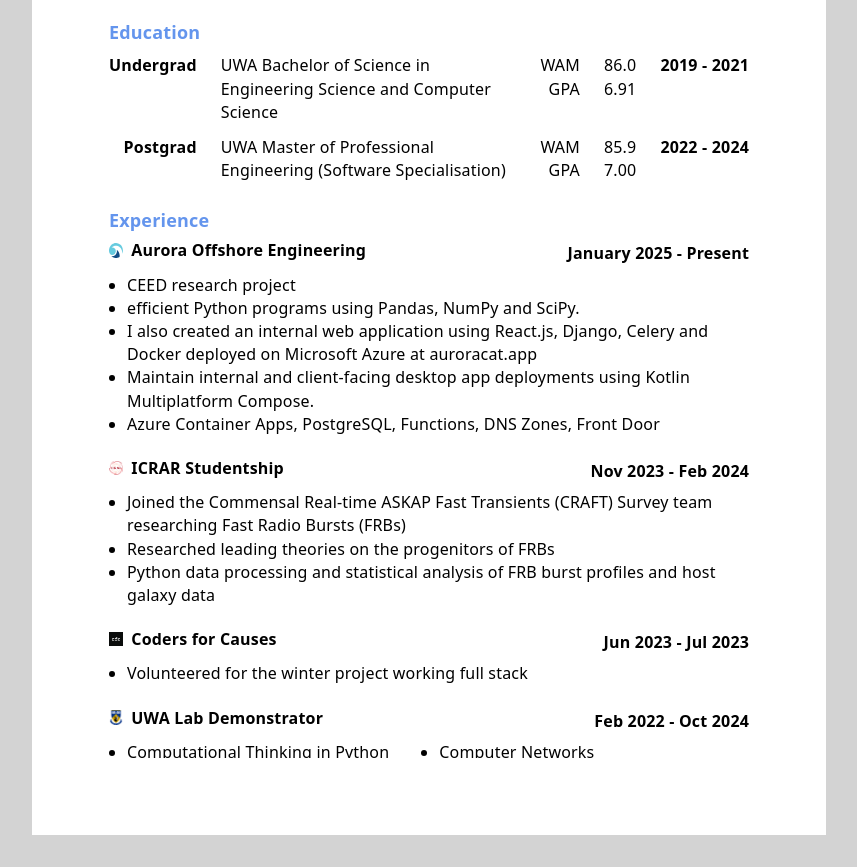
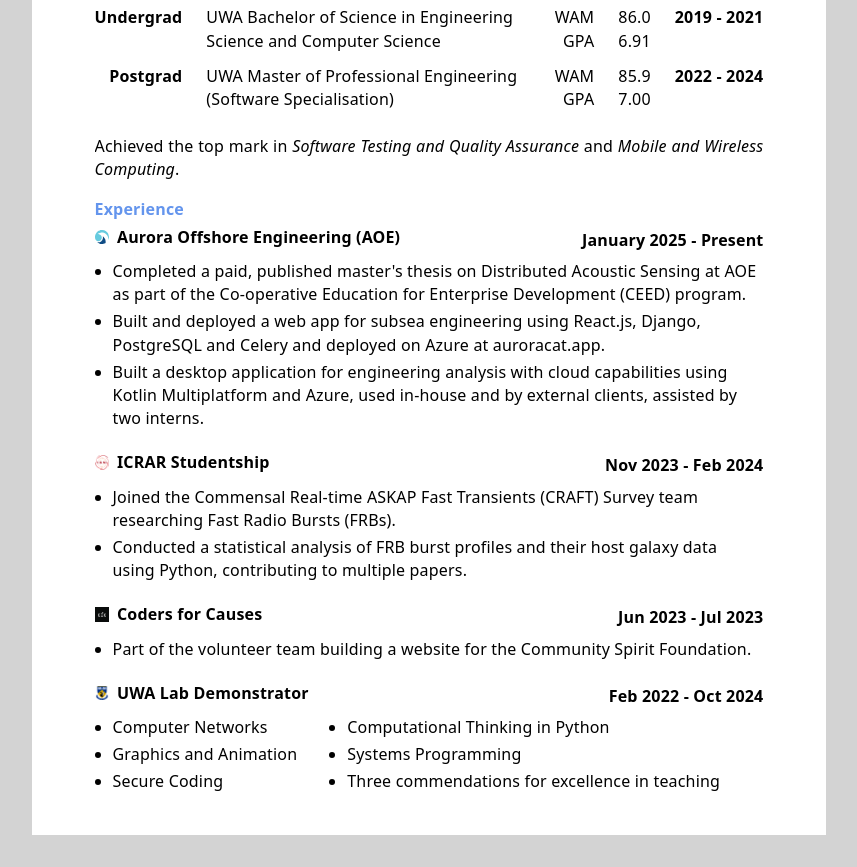
Before and after one commit to jasperpato/Website, a React (Vite) app in the folder frontend/: page /resume in a window 1280 px wide. Shown: the part 380-1247 px from the top of the page, without its empty margins (211-1068 px from the left). Built offline with nearby package versions, Linux system fonts and the light colour scheme; no server answers.

Commit message:
resume changes

```diff
--- a/frontend/src/pages/resume/Resume.tsx
+++ b/frontend/src/pages/resume/Resume.tsx
@@ -12,6 +12,10 @@
 const OUTER_PADDING_PX = 64; // matches p-8 on both sides
 
 const iconSize = "w-[0.9em] h-[0.9em]"
+
+const dimensions = "w-[210mm] h-[297mm]"
+const margins = "pt-[0.65in] px-[0.65in]"
+
 
 export default function Resume() {
     // const [stacked, setStacked] = useState(false);
@@ -38,7 +42,7 @@
     }, []);
 
     function SubHeading({ children, className = "" }: { children: ReactNode, className?: string }) {
-        return <h3 className={`text-primary font-bold text-lg ${className}`}>{children}</h3>
+        return <h3 className={`text-primary font-bold text-m ${className}`}>{children}</h3>
     }
 
     function Td({ children = "", header = false, className = "", semibold = false, fit = false, fill = false, right = false }: { right?: boolean, children?: ReactNode, header?: boolean, className?: string, fit?: boolean, fill?: boolean, semibold?: boolean }) {
@@ -58,7 +62,7 @@
     }
 
     function Table({ children, className = "", wide = false }: { children: ReactNode, className?: string, wide?: boolean }) {
-        return <table className={`${wide ? "[&_td:not(:last-child)]:pr-12" : "[&_td:not(:last-child)]:pr-6"} [&_tr:not(:last-child)_td]:pb-3 ${className}`}>
+        return <table className={`${wide ? "[&_td:not(:last-child)]:pr-16" : "[&_td:not(:last-child)]:pr-6"} [&_tr:not(:last-child)_td]:pb-3 ${className}`}>
             <tbody>{children}</tbody>
         </table>
     }
@@ -89,8 +93,18 @@
         </>
     }
 
-    function A({ children, href }: { children: ReactNode, href: string }) {
-        return <a target="_blank" rel="noopener noreferrer" href={href} className="group inline-flex items-center gap-2 leading-none text-none hover:text-secondary">
+    function A({ children, href, color, className = "" }: { children: ReactNode, href: string, color?: string, className?: string }) {
+        const [hovered, setHovered] = useState(false);
+
+        return <a
+            target="_blank"
+            rel="noopener noreferrer"
+            href={href}
+            onMouseEnter={() => setHovered(true)}
+            onMouseLeave={() => setHovered(false)}
+            className={`group inline-flex items-center gap-2 leading-none text-none hover:text-secondary ${className}`}
+            style={{ color: hovered ? "var(--color-secondary)" : color }}
+        >
             {children}
         </a>
     }
@@ -109,15 +123,16 @@
     }
 
     function Page({ children }: { children: ReactNode }) {
-        return <div className="w-[210mm] h-[297mm] p-[0.8in] bg-bg">
-            <div className="flex flex-col gap-6 bg-bg h-full overflow-hidden">
+        return <div className={`${dimensions} ${margins} bg-bg`}>
+            <div className="flex flex-col gap-4 bg-bg h-full overflow-hidden">
                 {children}
             </div>
         </div>
     }
 
     function List({ children, color = "black" }: { children: ReactNode, color?: string }) {
-        return <ul className="list-disc pl-4.5 marker:text-[var(--marker-color)]" style={{ "--marker-color": color } as React.CSSProperties}>{children}</ul>
+        const c = color
+        return <ul className="list-disc pl-4.5 space-y-1 marker:text-[var(--marker-color)]" style={{ "--marker-color": c } as React.CSSProperties}>{children}</ul>
     }
 
     return <>
@@ -125,10 +140,8 @@
             <div style={{ width: PAGE_WIDTH_PX * scale, height: PAGE_HEIGHT_PX * scale }}>
                 <div style={{ width: PAGE_WIDTH_PX, height: PAGE_HEIGHT_PX, transform: `scale(${scale})`, transformOrigin: "top left" }}>
                     <Page>
-                        <p className="text-2xl font-semibold">Jasper Paterson<span className="px-3">•</span>Full Stack Software Engineer</p>
+                        <p className="text-2xl font-semibold pb-2">Jasper Paterson<span className="px-3">•</span>Full Stack Software Engineer</p>
 
-                        {/* <Section title="Personal Details"> */}
-                        <Section className="pt-2">
                         <Table wide className="w-fit">
                             <tr>
                                 <Td><A href="mailto:jasperpato@gmail.com"><Mail className={iconSize}/>jasperpato@gmail.com</A></Td>
@@ -139,11 +152,10 @@
                                 <Td><A href="https://www.linkedin.com/in/jasper-paterson-798b1317b"><LinkedinIcon className={`${iconSize} text-[#0077B5] group-hover:text-secondary`}/>linkedin.com/in/jasper-paterson-798b1317b</A></Td>
                             </tr>
                         </Table>
-                        </Section>
 
                         <Section title="About Me">
                             <P>
-                                Tennis player, full stack engineer, love physics, short story
+                                Full stack software engineer from Perth, WA. Love playing tennis and beach volleyball.
                             </P>
                         </Section>
 
@@ -164,52 +176,49 @@
                                     <Td fit right semibold>2022 - 2024</Td>
                                 </tr>
                             </Table>
+
+                            <P>Achieved the top mark in <span className="italic">Software Testing and Quality Assurance</span> and <span className="italic">Mobile and Wireless Computing</span>.</P>
                         </Section>
 
                         <Section title="Experience">
                             <ExperienceSection
-                                // colors={["var(--color-aurora-blue)", "var(--color-aurora-light-blue)"]}
-                                // color="var(--color-aurora-blue)"
                                 icon={aoeLogo}
                                 link="https://aurora-oe.com/"
-                                title="Aurora Offshore Engineering"
+                                title="Aurora Offshore Engineering (AOE)"
                                 date="January 2025 - Present"
                             >
                                 <List color="var(--color-uwa-blue)">
-                                    <li><A href="https://ceed.wa.edu.au/">CEED</A> research project</li>
-                                    <li>efficient Python programs using Pandas, NumPy and SciPy.</li>
-                                    <li>I also created an internal web application using React.js,
-                                        Django, Celery and Docker deployed on Microsoft Azure at <A href="https://auroracat.app/">auroracat.app</A></li>
-                                    <li>Maintain internal and client-facing desktop app deployments using Kotlin Multiplatform Compose.</li>
-                                    <li>Azure Container Apps, PostgreSQL, Functions, DNS Zones, Front Door</li>
+                                    <li>Completed a paid, published <A color="var(--color-aurora-blue)" href="https://doi.org/10.1115/OMAE2025-157573">master's thesis</A> on Distributed Acoustic Sensing at AOE as part of the <A color="var(--color-aurora-blue)" href="https://ceed.wa.edu.au/">Co-operative Education for Enterprise Development (CEED)</A> program.</li>
+                                    <li>Built and deployed a web app for subsea engineering using React.js, Django, PostgreSQL and Celery and deployed on Azure at <A color="var(--color-aurora-blue)" href="https://auroracat.app/">auroracat.app</A>.</li>
+                                    <li>Built a desktop application for engineering analysis with cloud capabilities using Kotlin Multiplatform and Azure, used in-house and by external clients, assisted by two interns.</li>
                                 </List>
                             </ExperienceSection>
 
                             <ExperienceSection
-                                // color="var(--color-icrar-red)"
                                 icon={icrarLogo}
                                 link="https://icrar.org/"
                                 title="ICRAR Studentship"
                                 date="Nov 2023 - Feb 2024"
                             >
                                 <List color="var(--color-icrar-red)">
-                                    <li>Joined the Commensal Real-time
-                                        ASKAP Fast Transients (CRAFT) Survey team researching Fast Radio Bursts
-                                        (FRBs)</li>
-                                    <li>Researched leading theories on the progenitors of FRBs</li>
-                                    <li>Python data processing and statistical analysis of FRB burst profiles and host galaxy data</li>
+                                    <li>Joined the <A color="var(--color-icrar-red)" href="https://research.curtin.edu.au/cira/our-research/science/craft-survey/">Commensal Real-time
+                                        ASKAP Fast Transients (CRAFT) Survey </A> team researching Fast Radio Bursts
+                                        (FRBs).</li>
+
+                                    {/* https://www.cambridge.org/core/journals/publications-of-the-astronomical-society-of-australia/article/hightimeresolution-properties-of-35-fast-radio-bursts-detected-by-the-commensal-realtime-askap-fast-transients-survey/A90A664F7E466FC925D54CC74284B051 */}
+                                    {/* https://arxiv.org/search/astro-ph?searchtype=author&query=Paterson,+J */}
+                                    <li>Conducted a statistical analysis of FRB burst profiles and their host galaxy data using Python, contributing to <A color="var(--color-icrar-red)" href="https://doi.org/10.1017/pasa.2025.10103">multiple papers</A>.</li>
                                 </List>
                             </ExperienceSection>
 
                             <ExperienceSection
-                                // color="black"
                                 icon={cfcLogo}
                                 link="https://www.codersforcauses.org/"
                                 title="Coders for Causes"
                                 date="Jun 2023 - Jul 2023"
                             >
                                 <List>
-                                    <li>Volunteered for the winter project working full stack</li>
+                                    <li>Part of the volunteer team building a website for the <A className="font-medium" href="https://stride-for-education.vercel.app/">Community Spirit Foundation</A>.</li>
                                 </List>
                             </ExperienceSection>
 
@@ -221,15 +230,15 @@
                             >
                                 <div className="flex flex-row gap-8">
                                     <List color="var(--color-uwa-gold)">
-                                        <li>Computational Thinking in Python</li>
+                                        <li>Computer Networks</li>
                                         <li>Graphics and Animation</li>
-                                        <li>Systems Programming</li>
+                                        <li>Secure Coding</li>
                                     </List>
 
                                     <List color="var(--color-uwa-gold)">
-                                        <li>Computer Networks</li>
-                                        <li>Secure Coding</li>
-                                        <li>Three awards for excellence in teaching</li>
+                                        <li>Computational Thinking in Python</li>
+                                        <li>Systems Programming</li>
+                                        <li>Three commendations for excellence in teaching</li>
                                     </List>
                                 </div>
                             </ExperienceSection>
```
Lines whose indentation alone changed are shown as unchanged.
